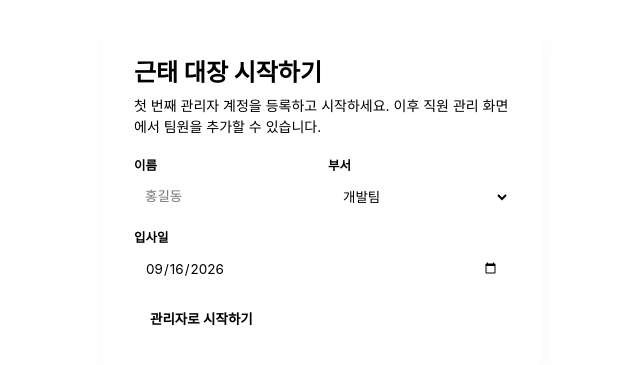
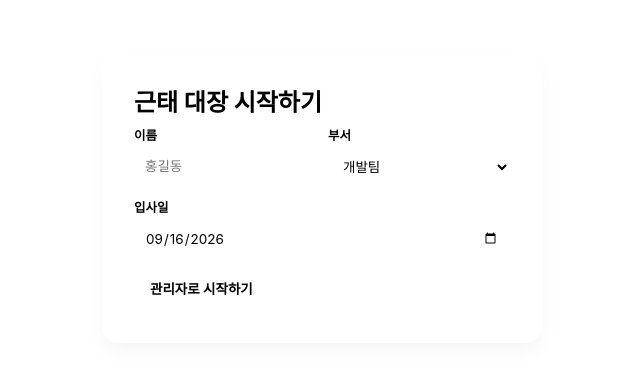
Before and after one commit to dldlstn97-dev/hr, a React (Vite) app: page / in a window 1280 px wide. Shown: the part 203-568 px from the top of the page, without its empty margins (318-958 px from the left). Built offline with nearby package versions, Linux system fonts and the light colour scheme.

Commit message:
Update App.jsx

```diff
--- a/src/App.jsx
+++ b/src/App.jsx
@@ -48,9 +48,6 @@ function Onboarding({ saveEmployees, setCurrentUserId }) {
       <div className="card">
         <div className="page-title" style={{ marginBottom: 6 }}>
           근태 대장 시작하기
-        </div>
-        <div className="page-desc" style={{ marginBottom: 18 }}>
-          첫 번째 관리자 계정을 등록하고 시작하세요. 이후 직원 관리 화면에서 팀원을 추가할 수 있습니다.
         </div>
         <div className="form-row">
           <div className="field">
```
